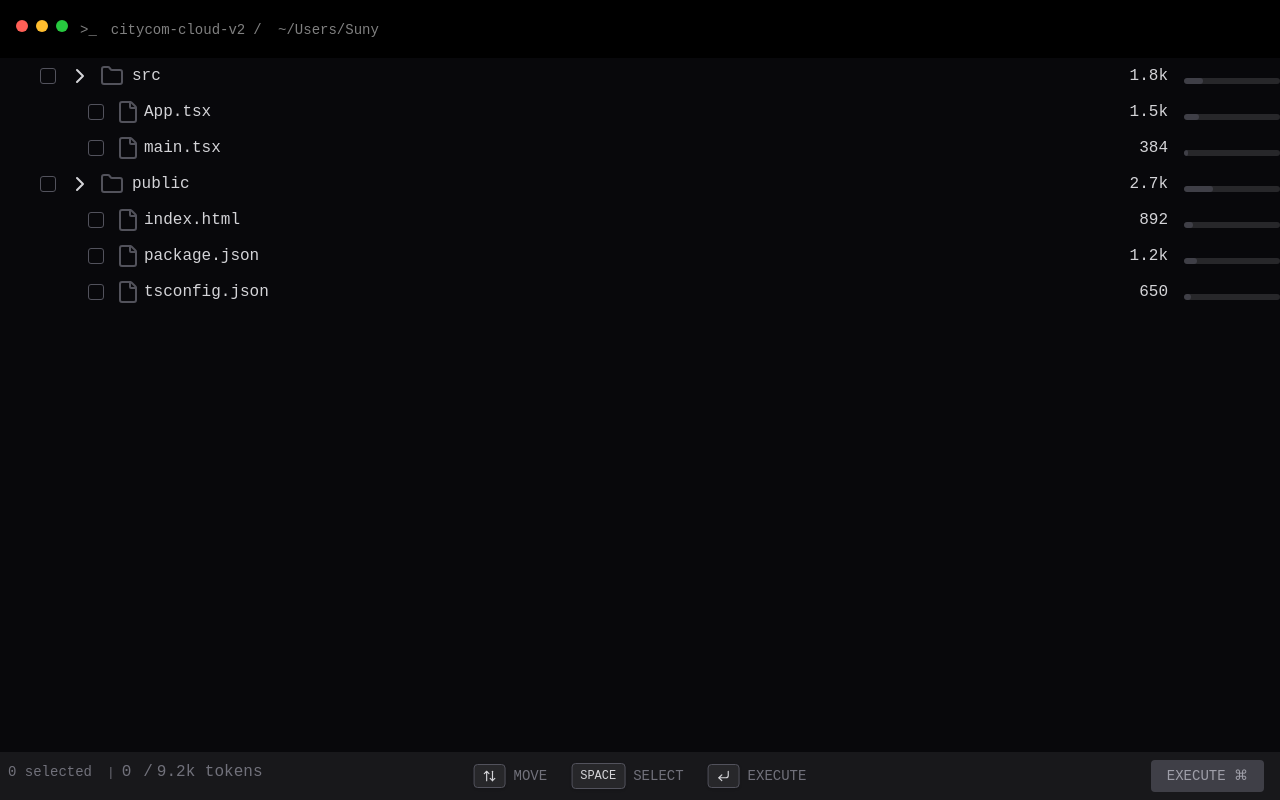
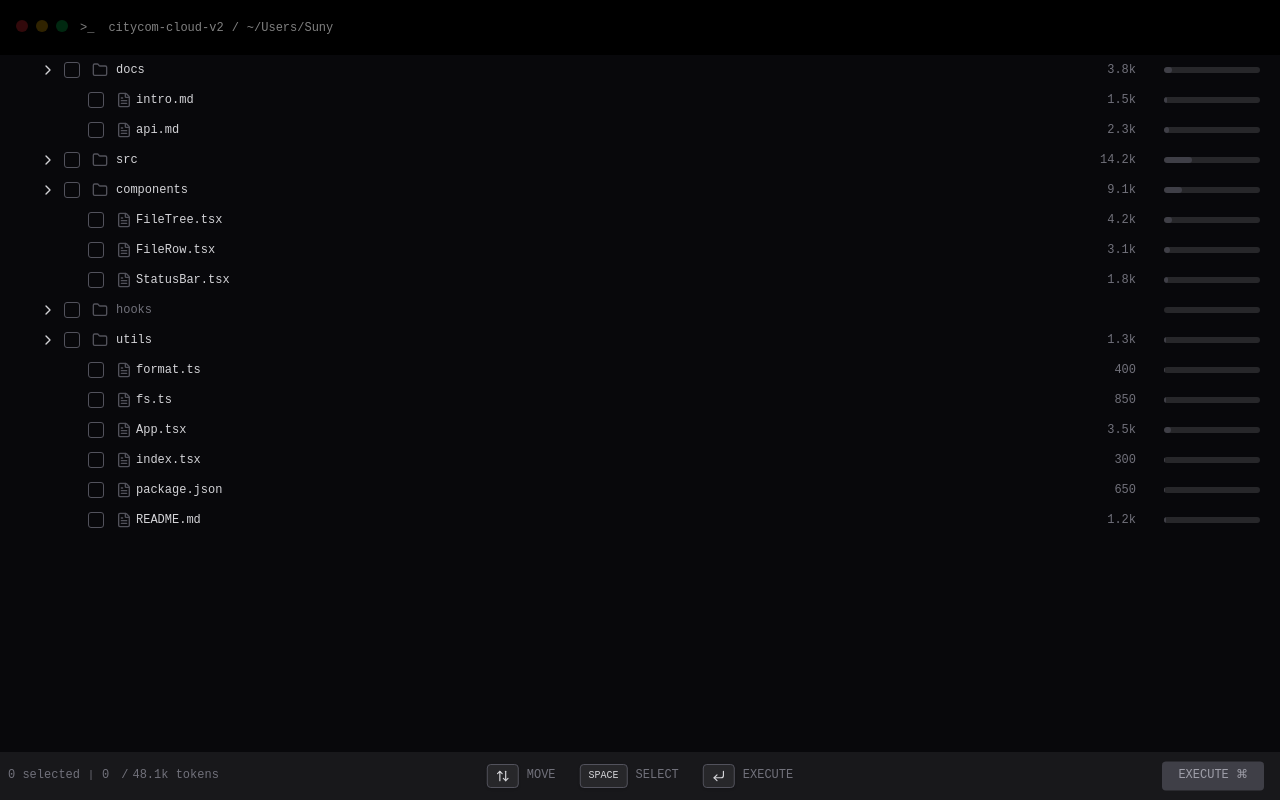
Before and after one commit to Sinzybo/file-explorer2, a React (Vite) app: page / in a window 1280 px wide. Built offline with nearby package versions, Linux system fonts and the light colour scheme.

Commit message:
Initial commit

```diff
--- a/package.json
+++ b/package.json
@@ -11,7 +11,7 @@
   },
   "dependencies": {
     "@tailwindcss/vite": "^4.1.18",
-    "lucide-react": "^0.562.0",
+    "lucide-react": "^0.563.0",
     "react": "^19.2.0",
     "react-dom": "^19.2.0",
     "react-icons": "^5.5.0",
--- a/src/App.css
+++ b/src/App.css
@@ -2,6 +2,7 @@
 
 body {
   background-color: #08080B;
+  font-size: 12px; /* Match the smaller base font size */
 }
 
 @font-face {
@@ -20,4 +21,15 @@ body {
 
 * {
   font-family: 'JetBrains Mono', monospace;
+  font-weight: 400;
+  -webkit-font-smoothing: antialiased;
+  -moz-osx-font-smoothing: grayscale;
+  font-synthesis: none;
+  text-rendering: optimizeLegibility;
 }
+
+/* Override Tailwind's text size classes to be smaller */
+.text-xs { font-size: 0.625rem; }  /* 10px */
+.text-sm { font-size: 0.75rem; }   /* 12px - smaller than default 0.875rem */
+.text-base { font-size: 0.875rem; } /* 14px */
+.text-lg { font-size: 1rem; }      /* 16px */
--- a/src/App.tsx
+++ b/src/App.tsx
@@ -1,4 +1,4 @@
-import { Folder, File, Square, ChevronRight, Check, ArrowUpDown, CornerDownLeft } from "lucide-react";
+import { Folder, File, Square, ChevronRight, Check, ArrowUpDown, CornerDownLeft, FileText } from "lucide-react";
 import { entries } from "./const.ts";
 import { useEffect, useState } from "react";
 
@@ -44,20 +44,24 @@ export default function App() {
     <div>
       <div className="flex items-center px-4 py-3 bg-black text-[12px]">
         <div className="flex gap-2 mr-6 mt-2">
-          <div className="w-3 h-3 rounded-full bg-[#ff5f56]"></div>
-          <div className="w-3 h-3 rounded-full bg-[#ffbd2e]"></div>
-          <div className="w-3 h-3 rounded-full bg-[#27c93f]"></div>
+          <div className="w-3 h-3 rounded-full bg-red-500/20 hover:bg-red-500 transition-colors"></div>
+          <div className="w-3 h-3 rounded-full bg-yellow-500/20 hover:bg-yellow-500 transition-colors"></div>
+          <div className="w-3 h-3 rounded-full bg-green-500/20 hover:bg-green-500 transition-colors"></div>
           <div className="opacity-50 text-sm text-white mb-1.5">
-            <span className="  ml-1 ">{">_"}</span>
-            <span className=" ml-3.5 ">citycom-cloud-v2</span>
+            <span className="ml-1">{">_"}</span>
+            <span className="ml-3.5">citycom-cloud-v2</span>
             <span className="ml-2">/</span>
-            <span className="ml-2"> ~/Users/Suny</span>
+            <span className="ml-2">~/Users/Suny</span>
           </div>
         </div>
       </div>
       {entries.map((obj, index) => {
         return (
-          <div key={obj.path} className="ml-10 flex items-center py-1.5">
+          <div key={obj.path} className="ml-10 flex items-center py-1.5 relative">
+            {!obj.isFile && (
+              <ChevronRight size={16} className="mr-2 text-[#D4D4D8]" />
+            )}
+
             {obj.isFile ? (
               <div
                 className={`
@@ -66,7 +70,6 @@ export default function App() {
                 onClick={() => {
                   const newArray = [...checkedState];
                   newArray[index] = !newArray[index];
-
                   setCheckedState(newArray);
                 }}
               ></div>
@@ -74,8 +77,7 @@ export default function App() {
               <div
                 className={`
           w-4 h-4 mr-3 flex items-center justify-center border rounded-[3px] transition-all duration-200
-          border-zinc-600 ${checkedState[index] ? "bg-blue-400" : ""}
-        `}
+          border-zinc-600 ${checkedState[index] ? "bg-blue-400" : ""}`}
                 onClick={() => {
                   const newArray = [...checkedState];
                   newArray[index] = !newArray[index];
@@ -85,56 +87,59 @@ export default function App() {
             )}
 
             {obj.isFile ? (
-              <div className="text-[#D4D4D8] flex ">
-                <File
+              <div className="text-[#D4D4D8] flex items-center">
+                <FileText
+                  size={16}
                   className="mr-1"
                   stroke={checkedState[index] ? "#06B6D4" : "#52525B"}
                 />
                 <span
-                  className={`${checkedState[index] ? "text-[#06B6D4]" : ""}`}
+                  className={`${checkedState[index] ? "text-[#06B6D4]" : ""} ${obj.charCount === 0 ? "text-zinc-500" : ""} `}
                 >
                   {obj.name}
                 </span>
               </div>
             ) : (
-              <div className="flex text-[#D4D4D8]">
-                <ChevronRight />
+              <div className="flex text-[#D4D4D8] items-center">
                 <Folder
-                  className={`ml-2 `}
+                  size={16}
                   stroke={checkedState[index] ? "#06B6D4" : "#52525B"}
                 />
                 <span
-                  className={`ml-2 ${checkedState[index] ? "text-[#06B6D4]" : "text-[#D4D4D8]"}`}
+                  className={`ml-2 ${checkedState[index] ? "text-[#06B6D4]" : "text-[#D4D4D8]"} ${obj.charCount === 0 ? "text-zinc-500" : ""} `}
                 >
                   {obj.name}
                 </span>
               </div>
             )}
 
-            <div className="absolute right-0 mt-2.5">
+            <div className="absolute right-36">
+              {obj.charCount > 0 && (
+              <span
+                className={`${checkedState[index] ? "text-[#06B6D4]" : "text-zinc-500"}`}
+              >
+                {formatNumber(obj.charCount)}
+              </span>
+              )}
+            </div>
+
+            <div className="absolute right-5">
               <div className="w-24 h-1.5 bg-zinc-800 rounded-full overflow-hidden relative">
                 <div
-                  className={`h-full rounded-full transition-all duration-500 ease-out  ${checkedState[index] ? "bg-[#06B6D4]" : "bg-zinc-700"}`}
+                  className={`h-full rounded-full transition-all duration-500 ease-out ${checkedState[index] ? "bg-[#06B6D4]" : "bg-zinc-700"}`}
                   style={{ width: `${getPercent(obj.charCount)}%` }}
                 ></div>
               </div>
-            </div>
-            <div className="absolute right-28">
-              <span
-                className={`${checkedState[index] ? "text-[#06B6D4]" : "text-[#D4D4D8]"}`}
-              >
-                {formatNumber(obj.charCount)}
-              </span>
             </div>
           </div>
         );
       })}
 
       <div className="absolute bottom-0 h-12 min-w-full bg-[#18181b]">
-        <div className="text-zinc-500 mt-2 ">
+        <div className="text-zinc-500 mt-3.5">
           <span className={`ml-2 text-sm ${fileSelected > 0 ? "text-[#06B6D4]" : "text-zinc-500"}`}>{fileSelected} selected</span>
-          <span className="ml-2 text-xs"> | </span>
-          <span className={`${selectedFileCharCount > 0 ? "text-[#06B6D4]" : "text-zinc-500"}`}>{selectedFileCharCount}</span>
+          <span className="ml-2 text-xs">|</span>
+          <span className={`ml-2 ${selectedFileCharCount > 0 ? "text-[#06B6D4]" : "text-zinc-500"}`}>{formatNumber(selectedFileCharCount)}</span>
           <span className="ml-3">/</span>
           <span className="ml-1">{formatNumber(sumCharCount)} tokens</span>
         </div>
@@ -159,7 +164,7 @@ export default function App() {
               <kbd className="px-2 py-1 text-xs text-zinc-300 bg-zinc-800 border border-zinc-600 rounded shadow-sm">
                 <CornerDownLeft size={14} />
               </kbd>
-              <span className="text-zinc-500 text-sm ">EXECUTE</span>
+              <span className="text-zinc-500 text-sm">EXECUTE</span>
             </div>
           </div>
         </div>
--- a/src/const.ts
+++ b/src/const.ts
@@ -1,9 +1,18 @@
 export const entries = [
-  { "name": "src", "path": "src", "isFile": false, "charCount": 1836 },
-  { "name": "App.tsx", "path": "src/App.tsx", "isFile": true, "charCount": 1452 },
-  { "name": "main.tsx", "path": "src/main.tsx", "isFile": true, "charCount": 384 },
-  { "name": "public", "path": "public", "isFile": false, "charCount": 2747 },
-  { "name": "index.html", "path": "public/index.html", "isFile": true, "charCount": 892 },
-  { "name": "package.json", "path": "package.json", "isFile": true, "charCount": 1205 },
-  { "name": "tsconfig.json", "path": "tsconfig.json", "isFile": true, "charCount": 650 }
-]
+  { "name": "docs", "path": "docs", "isFile": false, "charCount": 3800 },
+  { "name": "intro.md", "path": "docs/intro.md", "isFile": true, "charCount": 1500 },
+  { "name": "api.md", "path": "docs/api.md", "isFile": true, "charCount": 2300 },
+  { "name": "src", "path": "src", "isFile": false, "charCount": 14150 },
+  { "name": "components", "path": "src/components", "isFile": false, "charCount": 9100 },
+  { "name": "FileTree.tsx", "path": "src/components/FileTree.tsx", "isFile": true, "charCount": 4200 },
+  { "name": "FileRow.tsx", "path": "src/components/FileRow.tsx", "isFile": true, "charCount": 3100 },
+  { "name": "StatusBar.tsx", "path": "src/components/StatusBar.tsx", "isFile": true, "charCount": 1800 },
+  { "name": "hooks", "path": "src/hooks", "isFile": false, "charCount": 0 },
+  { "name": "utils", "path": "src/utils", "isFile": false, "charCount": 1250 },
+  { "name": "format.ts", "path": "src/utils/format.ts", "isFile": true, "charCount": 400 },
+  { "name": "fs.ts", "path": "src/utils/fs.ts", "isFile": true, "charCount": 850 },
+  { "name": "App.tsx", "path": "src/App.tsx", "isFile": true, "charCount": 3500 },
+  { "name": "index.tsx", "path": "src/index.tsx", "isFile": true, "charCount": 300 },
+  { "name": "package.json", "path": "package.json", "isFile": true, "charCount": 650 },
+  { "name": "README.md", "path": "README.md", "isFile": true, "charCount": 1200 }
+];
```
Also changed, not shown: 1 other file (tests, documents, lock files or other folders). Lines whose indentation alone changed are shown as unchanged.
